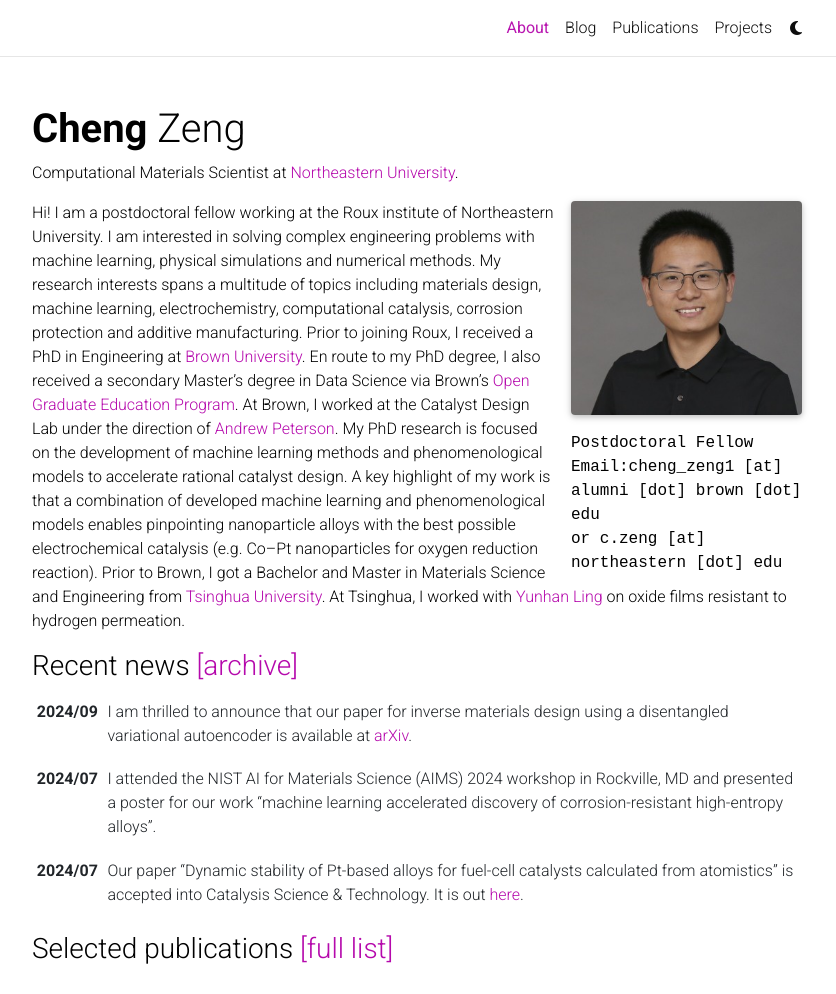
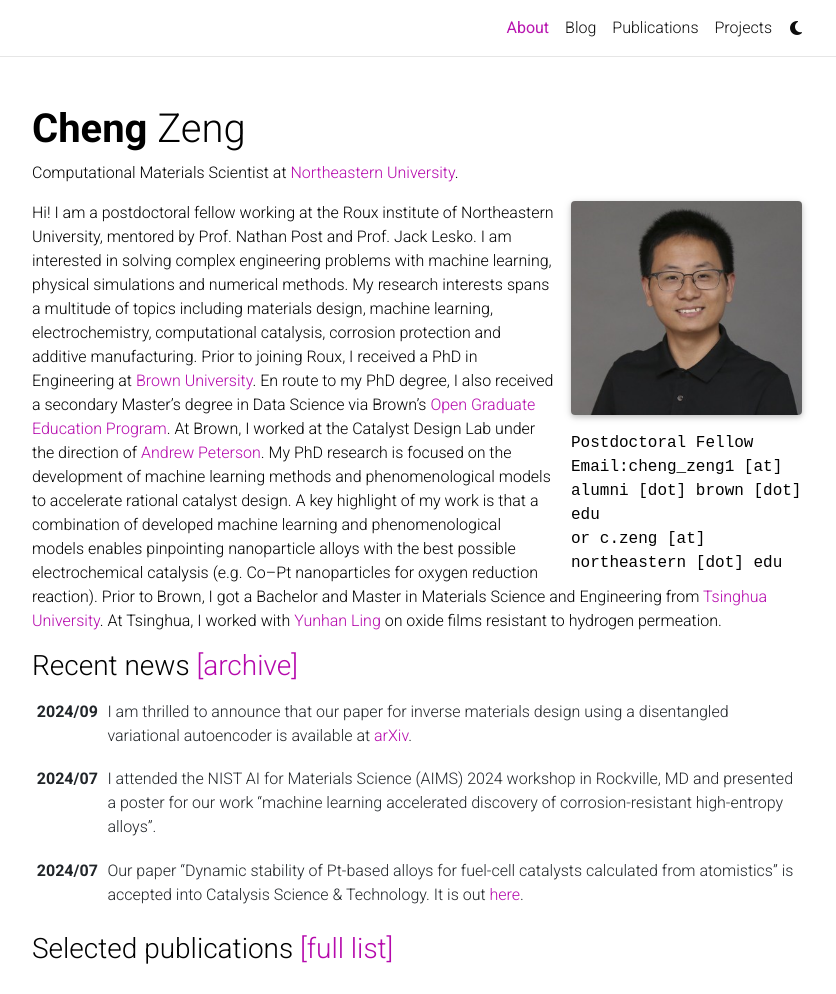
Before and after one commit to cengc13/website, a Jekyll site: the page built from _pages/about.md, in a window 1280 px wide and 1248 px high, cut to the strip 0-994 px from the top of the window. Shown: the whole strip, without its empty margins (223-1059 px from the left). Built offline with Jekyll 4.4.1, drawn with Linux system fonts in a browser that asks for light colours; comment, search, counter and statistics services are not loaded; a style sheet for code colours, icons or effects is not loaded.

Commit message:
edit intro

```diff
--- a/_pages/about.md
+++ b/_pages/about.md
@@ -17,7 +17,7 @@
 social: false  # includes social icons at the bottom of the page
 ---
 
-Hi! I am a postdoctoral fellow working at the Roux institute of Northeastern University. I am interested in solving complex engineering problems with machine learning, physical simulations and numerical methods. My research interests spans a multitude of topics including materials design, machine learning, electrochemistry,  computational catalysis, corrosion protection and additive manufacturing.
+Hi! I am a postdoctoral fellow working at the Roux institute of Northeastern University, mentored by Prof. Nathan Post and Prof. Jack Lesko. I am interested in solving complex engineering problems with machine learning, physical simulations and numerical methods. My research interests spans a multitude of topics including materials design, machine learning, electrochemistry,  computational catalysis, corrosion protection and additive manufacturing.
 Prior to joining Roux, I received a PhD in Engineering at <a href='https://www.brown.edu/'>Brown University</a>.  En route to my PhD degree, I also received a secondary Master's degree in Data Science via Brown's <a href='https://graduateschool.brown.edu/academics-research/distinctive-opportunities/open-graduate-education'>Open Graduate Education Program</a>. At Brown, I worked at the Catalyst Design Lab under the direction of <a href='https://engineering.brown.edu/people/andrew-peterson'>Andrew Peterson</a>. My PhD research is focused on the development of machine learning methods and phenomenological models to accelerate rational catalyst design. A key highlight of my work is that a combination of developed machine learning and phenomenological models enables pinpointing nanoparticle alloys with the best possible electrochemical catalysis (e.g. Co--Pt nanoparticles for oxygen reduction reaction). Prior to Brown, I got a Bachelor and Master in Materials Science and Engineering from <a href='https://www.tsinghua.edu.cn/en/'>Tsinghua University</a>. At Tsinghua, I worked with <a href='https://www.researchgate.net/profile/Yunhan-Ling-2'>Yunhan Ling</a> on oxide films resistant to hydrogen permeation.
 
 <!-- Currently I live in Portland of Maine with my family. Outside office, I like long-distance running, machine learning competitions on <a href='https://www.kaggle.com/'>Kaggle</a>, and playing video games. -->
```
